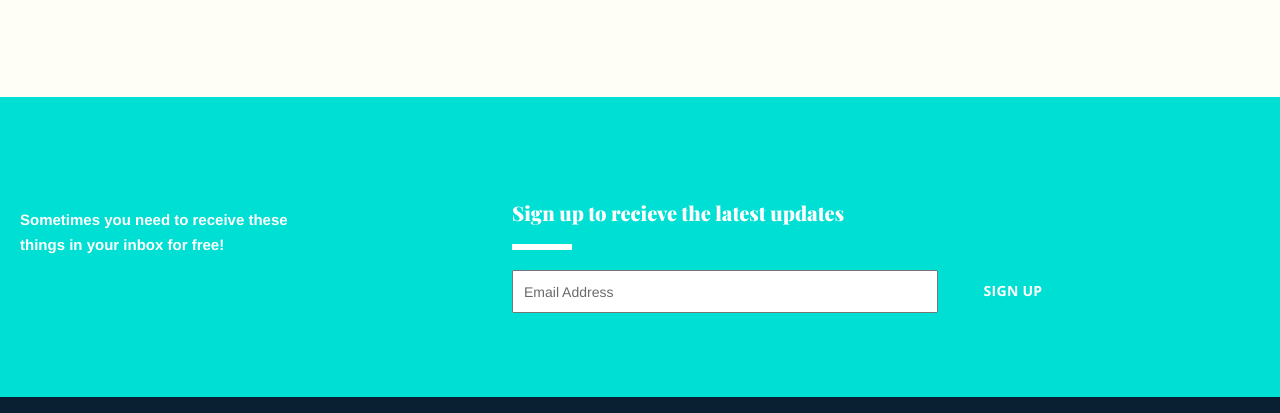
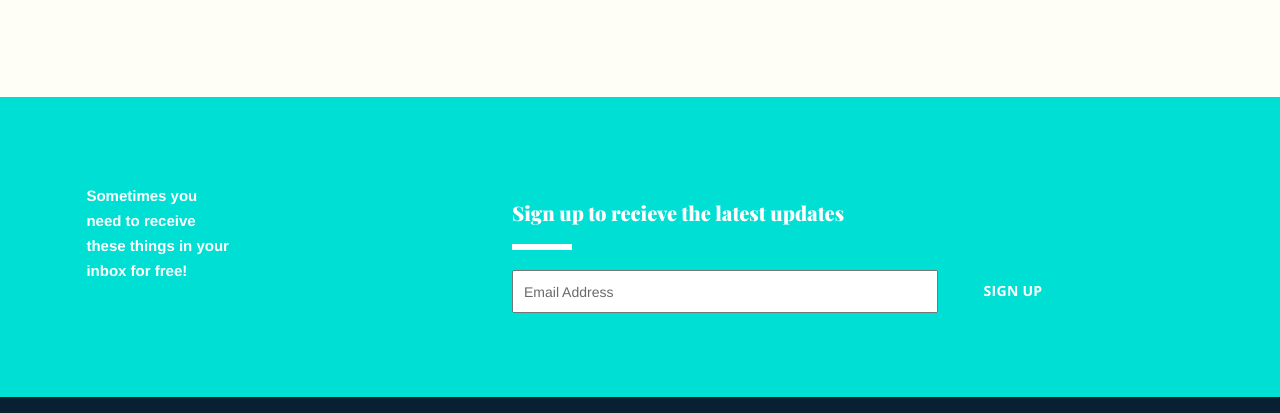
Before and after one commit to digsby06/mockup-exercise, a plain HTML site: page index.html in a window 1280 px wide. Shown: the part 1241-1654 px from the top of the page. Drawn offline with nearby package versions, Linux system fonts and the light colour scheme.

Commit message:
Fixed bug

```diff
--- a/assets/main.css
+++ b/assets/main.css
@@ -246,7 +246,7 @@ header h2 {
 /* #5 Sign-up Form Section */
 
 .sign-up-cta {
-  padding: 20%;
+  padding: 27%;
 }
 
 .sign-up-cta h3 {
@@ -284,9 +284,6 @@ min-height: 300px;
   border-style: solid;
 }
 
-.sign-up-cta{
-  padding: 11rem 2rem 11rem 2rem;
-}
 
 .sign-up-form{
   padding: 10.5rem 20% 10rem 20%;
--- a/index.html
+++ b/index.html
@@ -54,6 +54,10 @@
     </section>
 
     <section class="section-sign-up no-space" >
+        <div class="row">
+
+          <div class="col-lg-12">
+
 
           <div class="col-lg-3 col-md-3 col-sm-3 col-xs-12 no-space">
             <div class="sign-up-cta">
@@ -75,7 +79,8 @@
 
             </div>
           </div>
-
+        </div>
+      </div>
     </section>
 
       <footer class="well">
```
Lines whose indentation alone changed are shown as unchanged.
